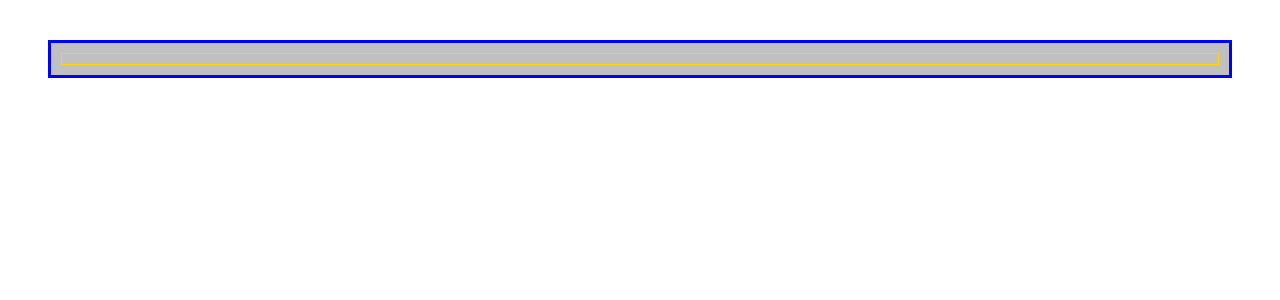
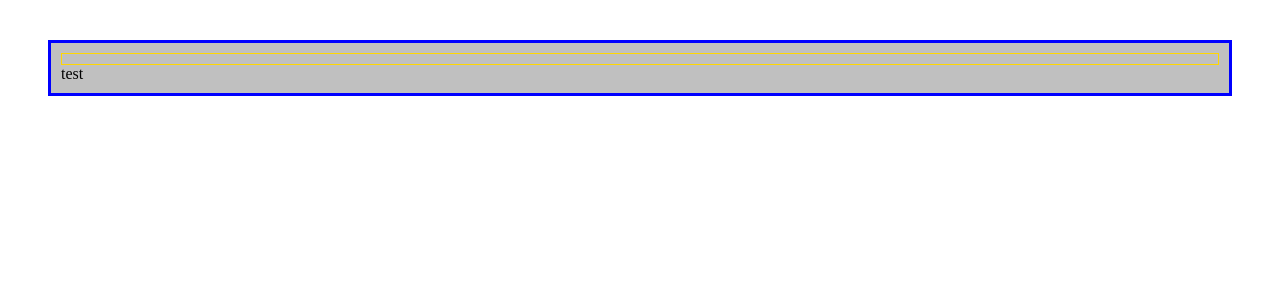
Before and after one commit to vlad8zavr/webpack-react-pro, a React app: page / in a window 1280 px wide. Shown: the top 300 px of the page. Built offline with nearby package versions, Linux system fonts and the light colour scheme.

Commit message:
jsx type, but have to point types explicitly

```diff
--- a/src/App.js
+++ b/src/App.jsx
@@ -1,10 +1,13 @@
 import React from 'react';
+
+import Test from './Test.jsx';
 
 export default class App extends React.Component {
     render() {
         return (
             <div className="wrapper">
                 <div className="item"></div>
+                <Test />
             </div>
         )
     }
--- /dev/null
+++ b/src/Test.jsx
@@ -0,0 +1,11 @@
+import React from 'react';
+
+export default class Test extends React.Component {
+    render() {
+        return (
+            <div className="test">
+                test
+            </div>
+        )
+    }
+}
--- a/src/index.js
+++ b/src/index.js
@@ -1,7 +1,7 @@
 import React from 'react';
 import { render } from 'react-dom';
 
-import App from './App';
+import App from './App.jsx';
 import './App.scss';
 
 // import './css/style.css';
--- a/webpack.config.js
+++ b/webpack.config.js
@@ -21,7 +21,7 @@ module.exports = {
                 use: [MiniCssExtractPlugin.loader, 'css-loader', 'sass-loader'],
             },
             {
-                test: /\.js$/,
+                test: /\.(js|jsx)$/,
                 exclude: /node_modules/,
                 loader: "babel-loader",
             }
```
Also changed, not shown: 2 other files (tests, documents, lock files or other folders).
